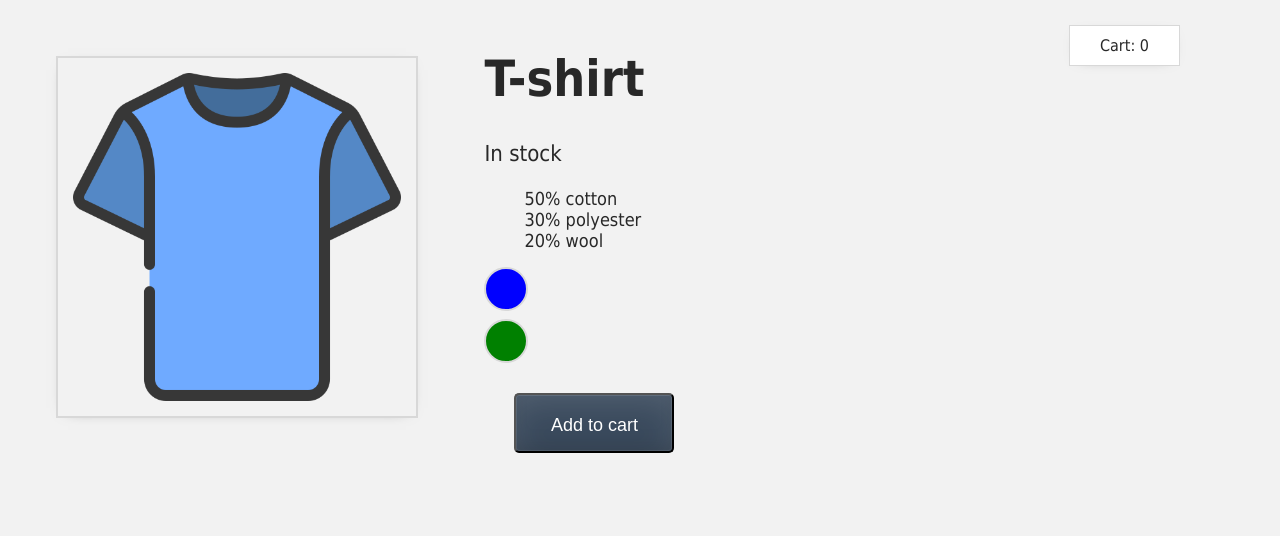
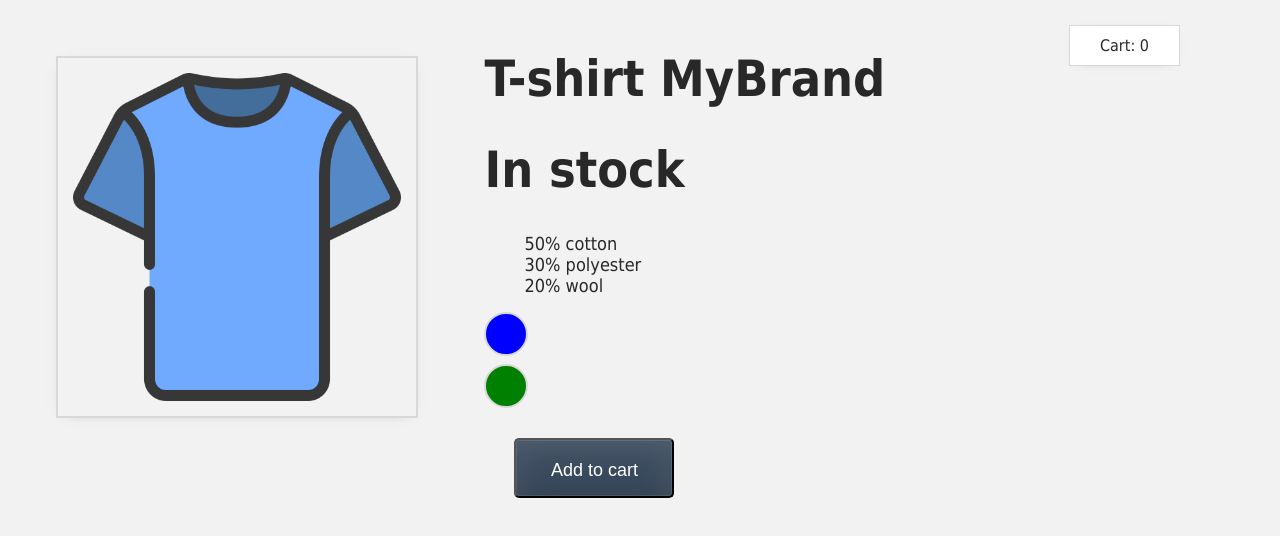
Before and after one commit to CelinaRibeiro/loja-vue, a plain HTML site: page index.html in a window 1280 px wide. Drawn offline with nearby package versions, Linux system fonts and the light colour scheme.

Commit message:
propriedade computada

```diff
--- a/index.html
+++ b/index.html
@@ -19,11 +19,8 @@
           <img :src="image" alt="img-product">
         </div>
         <div class="product-info">
-          <h1>{{ product_title }}</h1>
-          <p v-if="inStock >= 10">In stock</p>
-          <p v-else-if="inStock >= 1 && inStock <= 9">Almost of out</p>
-          <p v-else>Out of stock</p>
-
+          <h1>{{ titleWithBrand }}</h1>
+          <h1>{{ inStockComputed }}</h1>
           <ul>
             <li v-for="detail in details">
               {{ detail }}
@@ -49,7 +46,7 @@
   </div>
 
   <script>
-    const { createApp, ref } = Vue
+    const { createApp, ref, computed } = Vue
 
     createApp({
       setup() {
@@ -64,10 +61,26 @@
           image.value = variantImage
         }
 
+        const product_title = 'T-shirt';
+        const brand = 'MyBrand';
+        const titleWithBrand = computed(() => {
+          return product_title + " " + brand;
+
+        });
+
+        const inStock = 20;
+        const inStockComputed = computed(() => {
+          if(inStock >= 10) {
+            return "In stock"
+          } else if(inStock < 10 && inStock >= 1) {
+            return "Almost of out"
+          } else {
+            return "Out of stock"
+          }
+        });
+
         return {
           image,
-          product_title: 'T-shirt',
-          inStock: 10,
           details: [
                     '50% cotton',
                     '30% polyester',
@@ -79,7 +92,9 @@
                   ],
           cart,
           addToCart,
-          changeImage
+          changeImage,
+          titleWithBrand,
+          inStockComputed
         }
       }
     }).mount('#app')
```
